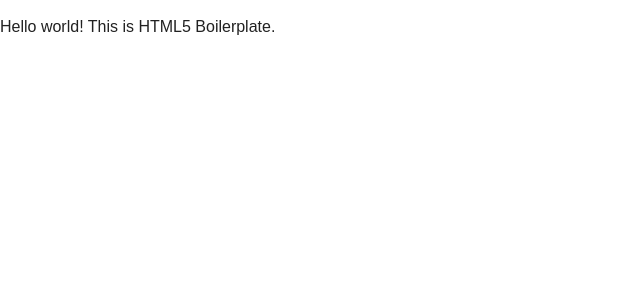
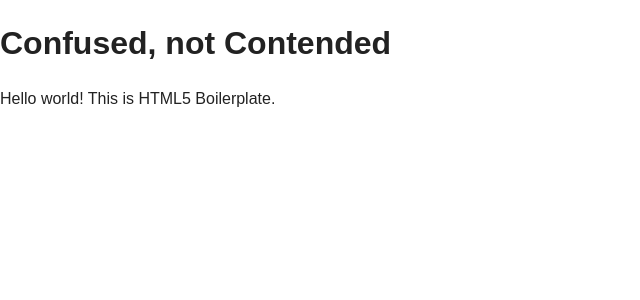
Before and after one commit to mithilarun/mithilarun.github.io, a Jekyll site: the page index.html, which Jekyll copies as it is, in a window 1280 px wide. Shown: the top 300 px of the page, without its empty margins (0-640 px from the left). Built offline with Jekyll 4.4.1, drawn with Linux system fonts in a browser that asks for light colours; nearby versions of some CDN libraries; Markdown is read by kramdown in place of the engine named in the settings; part of the change alters nothing that is shown.

Commit message:
index.html changed

```diff
--- a/index.html
+++ b/index.html
@@ -6,7 +6,7 @@
     <head>
         <meta charset="utf-8">
         <meta http-equiv="X-UA-Compatible" content="IE=edge">
-        <title></title>
+        <title>Mithil Arun</title>
         <meta name="description" content="">
         <meta name="viewport" content="width=device-width, initial-scale=1">
 
@@ -22,6 +22,7 @@
         <![endif]-->
 
         <!-- Add your site or application content here -->
+		<h1>Confused, not Contended</h1>
         <p>Hello world! This is HTML5 Boilerplate.</p>
 
         <script src="//ajax.googleapis.com/ajax/libs/jquery/1.10.2/jquery.min.js"></script>
```
